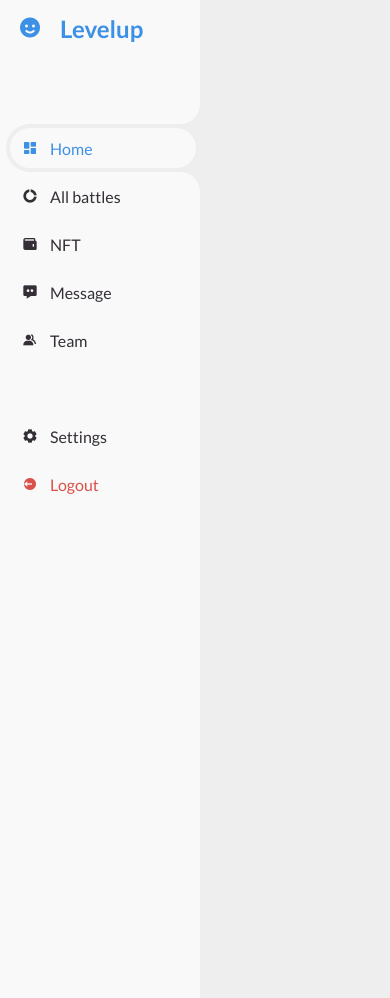
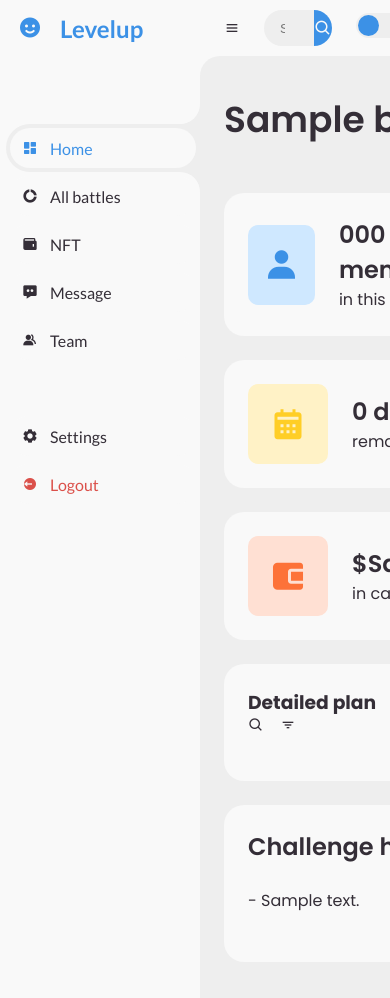
Before and after one commit to qwerty11211/levelup, a Django app: template levelup/templates/battle-details.html in a window 390 px wide. Run offline with Django 4.2, Linux system fonts and the light colour scheme; the template is opened without the code that fills it: most values are stand-ins (such as "Sample title", 1, 10 or a date in 2020).

Commit message:
updating ui

```diff
--- a/levelup/templates/base.html
+++ b/levelup/templates/base.html
@@ -68,5 +68,32 @@
          </ul>
       </section>
       <!-- SIDEBAR -->
+
+      <!-- CONTENT -->
+      <section id="content">
+         <!-- NAVBAR -->
+         <nav>
+            <i class="bx bx-menu"></i>
+            <a href="#" class="nav-link">Categories</a>
+            <form action="#">
+               <div class="form-input1">
+                  <input type="search" placeholder="Search..." />
+                  <button type="submit" class="search-btn"><i class="bx bx-search"></i></button>
+               </div>
+            </form>
+            <input type="checkbox" id="switch-mode" hidden />
+            <label for="switch-mode" class="switch-mode"></label>
+            <a href="#" class="notification">
+               <i class="bx bxs-bell"></i>
+               <span class="num">8</span>
+            </a>
+            <a href="#" class="profile">
+               <img src="https://images.unsplash.com/photo-1438761681033-6461ffad8d80?ixlib=rb-4.0.3&ixid=MnwxMjA3fDB8MHxzZWFyY2h8Mnx8cGVyc29ufGVufDB8fDB8fA%3D%3D&w=1000&q=80" />
+            </a>
+         </nav>
+         <!-- NAVBAR -->
+         {% block content %} {% endblock %}
+      </section>
+      <!-- CONTENT -->
    </body>
 </html>
--- a/levelup/templates/battle-details.html
+++ b/levelup/templates/battle-details.html
@@ -1,5 +1,57 @@
 {% extends 'base.html' %} {% load static %} {% block content %}
 <main>
+   <div class="head-title">
+      <div class="left">
+         <h1>{{battle.name}}</h1>
+         {% if won %}
+         <p>Congrats you won the cash prize</p>
+         <svg version="1.1" id="Layer_1" xmlns="http://www.w3.org/2000/svg" xmlns:xlink="http://www.w3.org/1999/xlink" x="0px" y="0px"
+            viewBox="0 0 800 800" style="enable-background:new 0 0 800 800;" xml:space="preserve">
+            <g class="confetti-cone">
+               <path class="conf0" d="M131.5,172.6L196,343c2.3,6.1,11,6.1,13.4,0l65.5-170.7L131.5,172.6z"/>
+               <path class="conf1" d="M131.5,172.6L196,343c2.3,6.1,11,6.1,13.4,0l6.7-17.5l-53.6-152.9L131.5,172.6z"/>
+               <path class="conf2" d="M274.2,184.2c-1.8,1.8-4.2,2.9-7,2.9l-129.5,0.4c-5.4,0-9.8-4.4-9.8-9.8c0-5.4,4.4-9.8,9.9-9.9l129.5-0.4
+                  c5.4,0,9.8,4.4,9.8,9.8C277,180,275.9,182.5,274.2,184.2z"/>
+               <polygon class="conf3" points="231.5,285.4 174.2,285.5 143.8,205.1 262.7,204.7 			"/>
+               <path class="conf4" d="M166.3,187.4l-28.6,0.1c-5.4,0-9.8-4.4-9.8-9.8c0-5.4,4.4-9.8,9.9-9.9l24.1-0.1c0,0-2.6,5-1.3,10.6
+                  C161.8,183.7,166.3,187.4,166.3,187.4z"/>
+               <ellipse transform="matrix(0.7071 -0.7071 0.7071 0.7071 -89.8523 231.0278)" class="conf2" cx="233.9" cy="224" rx="5.6" ry="5.6"/>
+               <path class="conf5" d="M143.8,205.1l5.4,14.3c6.8-2.1,14.4-0.5,19.7,4.8c7.7,7.7,7.6,20.1-0.1,27.8c-1.7,1.7-3.7,3-5.8,4l11.1,29.4
+                  l27.7,0l-28-80.5L143.8,205.1z"/>
+               <path class="conf2" d="M169,224.2c-5.3-5.3-13-6.9-19.7-4.8l13.9,36.7c2.1-1,4.1-2.3,5.8-4C176.6,244.4,176.6,231.9,169,224.2z"/>
+               <ellipse transform="matrix(0.7071 -0.7071 0.7071 0.7071 -119.0946 221.1253)" class="conf6" cx="207.4" cy="254.3" rx="11.3" ry="11.2"/>
+            </g>
+            <rect x="113.7" y="135.7" transform="matrix(0.7071 -0.7071 0.7071 0.7071 -99.5348 209.1582)" class="conf7" width="178" height="178"/>
+            <line class="conf7" x1="76.8" y1="224.7" x2="328.6" y2="224.7"/>
+            <polyline class="conf7" points="202.7,350.6 202.7,167.5 202.7,98.9 	"/>
+            <!-- here comes the confettis-->
+            <circle class="conf2" id="b1" cx="195.2" cy="232.6" r="5.1"/>
+            <circle class="conf0" id="b2" cx="230.8" cy="219.8" r="5.4"/>
+            <circle class="conf0" id="c2" cx="178.9" cy="160.4" r="4.2"/>
+            <circle class="conf6" id="d2"cx="132.8" cy="123.6" r="5.4"/>
+            <circle class="conf0" id="d3" cx="151.9" cy="105.1" r="5.4"/>
+            <!-- yellow-strip-1-->
+            <path id="yellow-strip" d="M179.7,102.4c0,0,6.6,15.3-2.3,25c-8.9,9.7-24.5,9.7-29.7,15.6c-5.2,5.9-0.7,18.6,3.7,28.2
+               c4.5,9.7,2.2,23-10.4,28.2"/>
+            <path class="conf8" id="yellow-strip" d="M252.2,156.1c0,0-16.9-3.5-28.8,2.4c-11.9,5.9-14.9,17.8-16.4,29c-1.5,11.1-4.3,28.8-31.5,33.4"/>
+            <path class="conf0" id="a1" d="M277.5,254.8h-3.2c-1.6,0-2.9-1.3-2.9-2.9v-3.2c0-1.6,1.3-2.9,2.9-2.9h3.2c1.6,0,2.9,1.3,2.9,2.9v3.2
+               C280.4,253.5,279.1,254.8,277.5,254.8z"/>
+            <path class="conf3" id="c4" d="M215.2,121.3L215.2,121.3c0.3,0.6,0.8,1,1.5,1.1l0,0c1.6,0.2,2.2,2.2,1.1,3.3l0,0c-0.5,0.4-0.7,1.1-0.6,1.7v0
+               c0.3,1.6-1.4,2.8-2.8,2l0,0c-0.6-0.3-1.2-0.3-1.8,0h0c-1.4,0.7-3.1-0.5-2.8-2v0c0.1-0.6-0.1-1.3-0.6-1.7l0,0
+               c-1.1-1.1-0.5-3.1,1.1-3.3l0,0c0.6-0.1,1.2-0.5,1.5-1.1v0C212.5,119.8,214.5,119.8,215.2,121.3z"/>
+            <path class="conf3" id="b3" d="M224.5,191.7L224.5,191.7c0.3,0.6,0.8,1,1.5,1.1l0,0c1.6,0.2,2.2,2.2,1.1,3.3v0c-0.5,0.4-0.7,1.1-0.6,1.7l0,0
+               c0.3,1.6-1.4,2.8-2.8,2h0c-0.6-0.3-1.2-0.3-1.8,0l0,0c-1.4,0.7-3.1-0.5-2.8-2l0,0c0.1-0.6-0.1-1.3-0.6-1.7v0
+               c-1.1-1.1-0.5-3.1,1.1-3.3l0,0c0.6-0.1,1.2-0.5,1.5-1.1l0,0C221.7,190.2,223.8,190.2,224.5,191.7z"/>
+            <path class="conf3" id="a2" d="M312.6,242.1L312.6,242.1c0.3,0.6,0.8,1,1.5,1.1l0,0c1.6,0.2,2.2,2.2,1.1,3.3l0,0c-0.5,0.4-0.7,1.1-0.6,1.7v0
+               c0.3,1.6-1.4,2.8-2.8,2l0,0c-0.6-0.3-1.2-0.3-1.8,0h0c-1.4,0.7-3.1-0.5-2.8-2v0c0.1-0.6-0.1-1.3-0.6-1.7l0,0
+               c-1.1-1.1-0.5-3.1,1.1-3.3l0,0c0.6-0.1,1.2-0.5,1.5-1.1v0C309.9,240.6,311.9,240.6,312.6,242.1z"/>
+            <path class="conf8" id="yellow-strip" d="M290.7,215.4c0,0-14.4-3.4-22.6,2.7c-8.2,6.2-8.2,23.3-17.1,29.4c-8.9,6.2-19.8-2.7-32.2-4.1
+               c-12.3-1.4-19.2,5.5-20.5,10.9"/>
+            </g>
+         </svg>
+         {% endif %}
+      </div>
+   </div>
    <ul class="box-info">
       <li>
          <i class="bx bxs-user"></i>
@@ -23,7 +75,6 @@
          </span>
       </li>
    </ul>
-
    <div class="table-data">
       <div class="order">
          <h3>Detailed plan</h3>
--- a/levelup/templates/create_battle.html
+++ b/levelup/templates/create_battle.html
@@ -1,5 +1,8 @@
 {% extends 'base.html' %} {% block content %}
 <div class="row">
+   <div class="col-md-4">
+      <img width="150" src="https://i.pinimg.com/originals/2b/b7/ed/2bb7edcbd6c291285718bfee6683978f.gif" alt="" />
+   </div>
    <div class="col-md-6">
       <div class="battle">
          <h1 class="battleheading">Create a Battle</h1>
```
Also changed, not shown: levelup/templates/test.html (added, +9 -0 lines), levelup/templates/view_minted_nft.html (added, +37 -0 lines).
